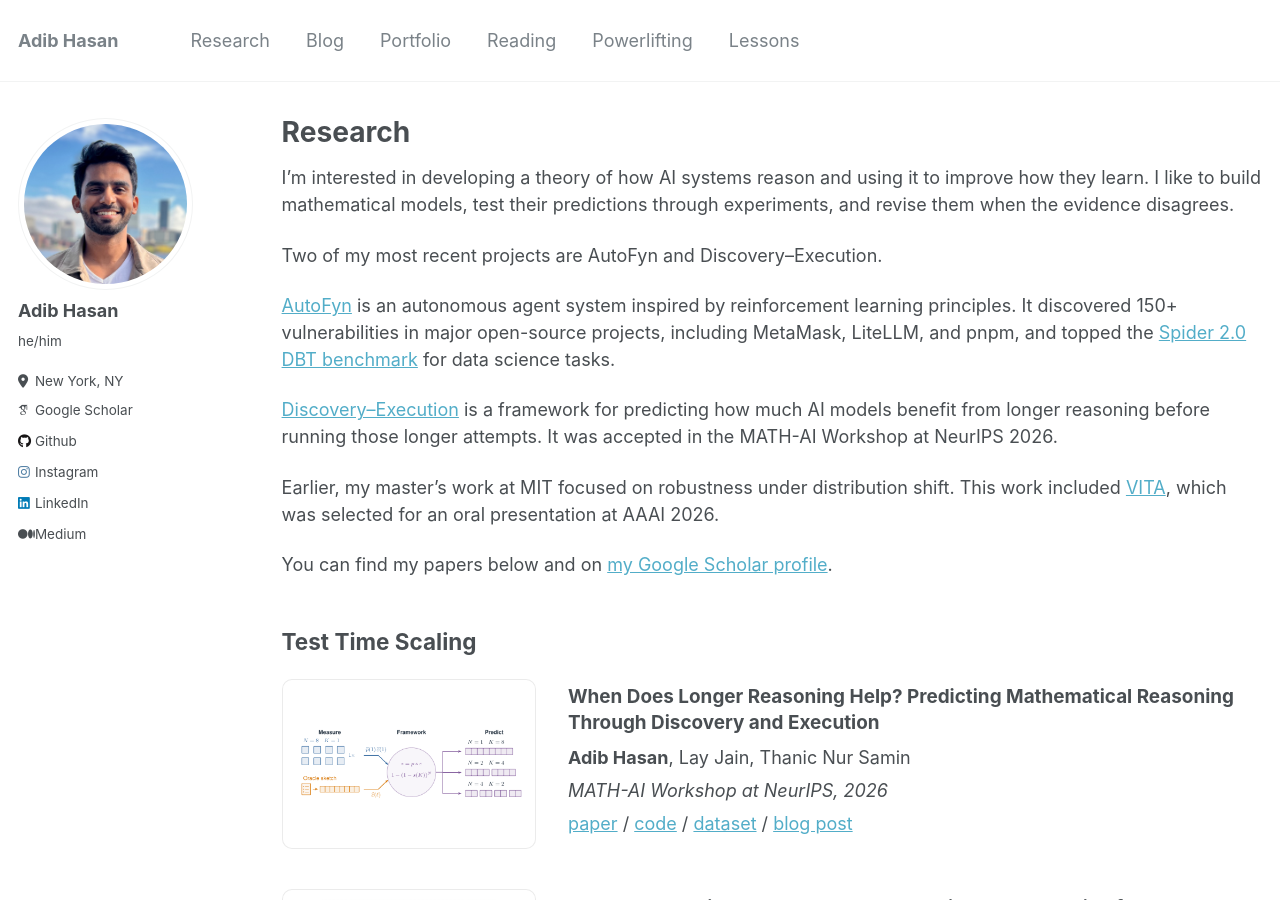
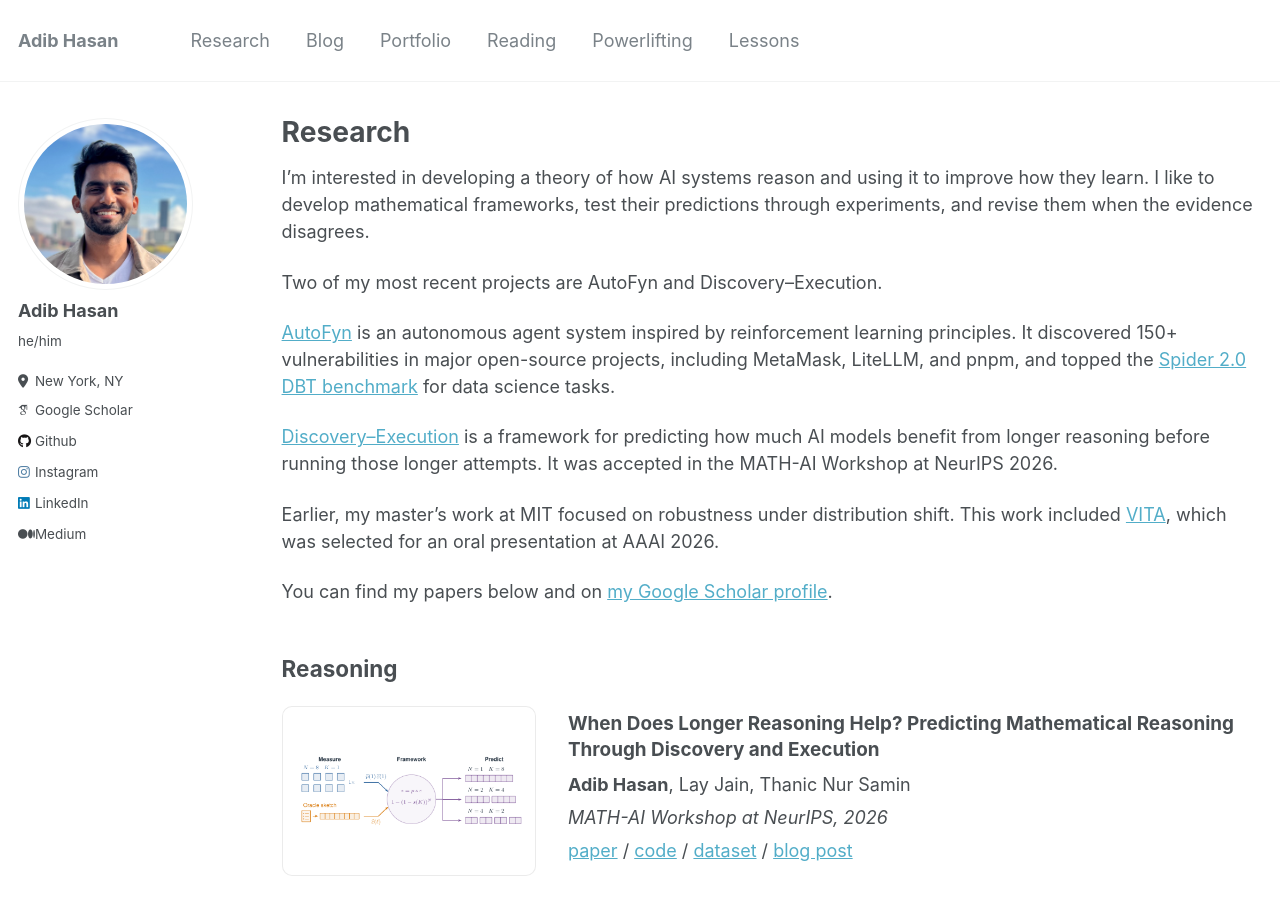
Before and after one commit to Neehan/neehan.github.io, a Jekyll site: the page built from _pages/research.md, in a window 1280 px wide and 900 px high. Built offline with Jekyll 4.4.1, drawn with Linux system fonts in a browser that asks for light colours; some web fonts are replaced.

Commit message:
Refine research wording and rename Reasoning section

```diff
--- a/_data/research.yml
+++ b/_data/research.yml
@@ -1,4 +1,4 @@
-- title: "Test Time Scaling"
+- title: "Reasoning"
   papers:
     - title: "When Does Longer Reasoning Help? Predicting Mathematical Reasoning Through Discovery and Execution"
       authors: ["Adib Hasan", "Lay Jain", "Thanic Nur Samin"]
--- a/_pages/research.md
+++ b/_pages/research.md
@@ -5,7 +5,7 @@ permalink: /research/
 author_profile: true
 ---
 
-I’m interested in developing a theory of how AI systems reason and using it to improve how they learn. I like to build mathematical models, test their predictions through experiments, and revise them when the evidence disagrees.
+I’m interested in developing a theory of how AI systems reason and using it to improve how they learn. I like to develop mathematical frameworks, test their predictions through experiments, and revise them when the evidence disagrees.
 
 Two of my most recent projects are AutoFyn and Discovery–Execution.
 
```
